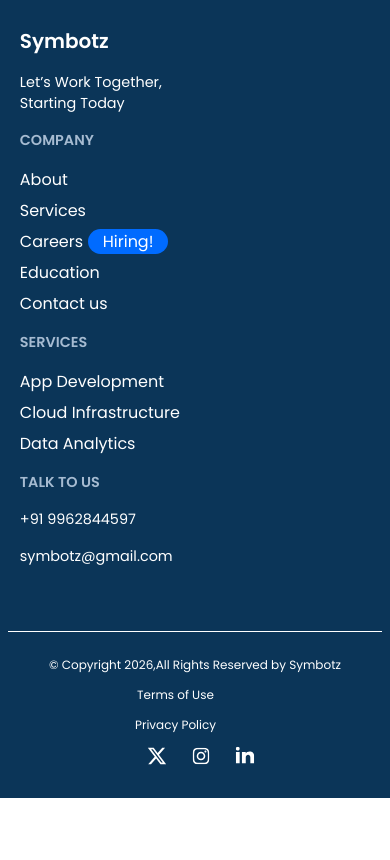
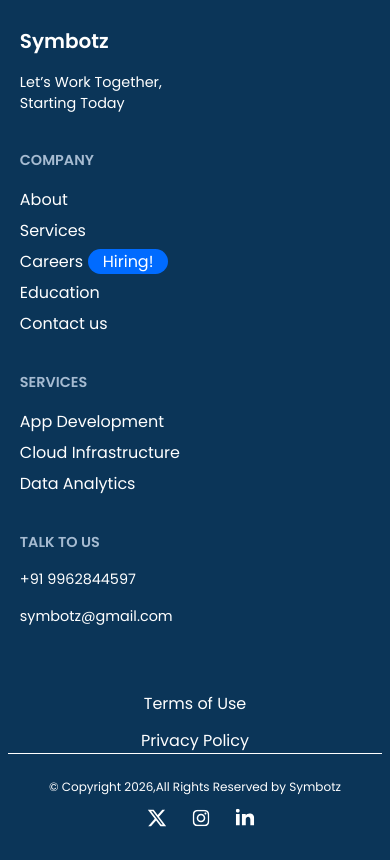
Before and after one commit to Somnath0411/yok, a React (Vite) app: page / in a window 390 px wide. Shown: the part 2700-3560 px from the top of the page. Before the commit the page ends 3498 px from the top, so only its background shows below. Built offline with nearby package versions, Linux system fonts and the light colour scheme.

Commit message:
updated footer section

```diff
--- a/src/components/Footer/Footer.css
+++ b/src/components/Footer/Footer.css
@@ -84,7 +84,8 @@
   flex-wrap: wrap;
 }
 .legal-links{
-  margin-right: 10vw;
+  display: flex;
+  justify-content:flex-end;
 }
 .legal-links a {
   color: #ffffff;
@@ -134,12 +135,12 @@
     display: grid;
     grid-template-columns: 1fr;
     gap: 24px;
-    margin-bottom: 32px;
+    margin-bottom: 12px;
   }
 
   .footer-section {
     min-width: auto;
-    margin-bottom: 0;
+    margin-bottom: 20px;
   }
 
   .footer-bottom {
@@ -217,4 +218,8 @@
   .footer-content {
     gap: 16px;
   }
+  .legal-links{
+  display: flex;
+  justify-content:center;
 }
+}
--- a/src/components/Footer/Footer.jsx
+++ b/src/components/Footer/Footer.jsx
@@ -46,13 +46,13 @@ const Footer = () => {
         </div>
       </div>
 
+      <div className="legal-links">
+            <a href="/terms">Terms of Use</a>
+            <a href="/privacy">Privacy Policy</a>
+        </div>
       <div className="footer-bottom">
         <div className="small-para-section">
           <p className="small-para">© Copyright 2026,All Rights Reserved by Symbotz</p>
-        </div>
-        <div className="legal-links">
-            <a href="/terms">Terms of Use</a>
-            <a href="/privacy">Privacy Policy</a>
         </div>
         <div className="social-icons">
              {/* Replace these with your actual icon components */}
```
